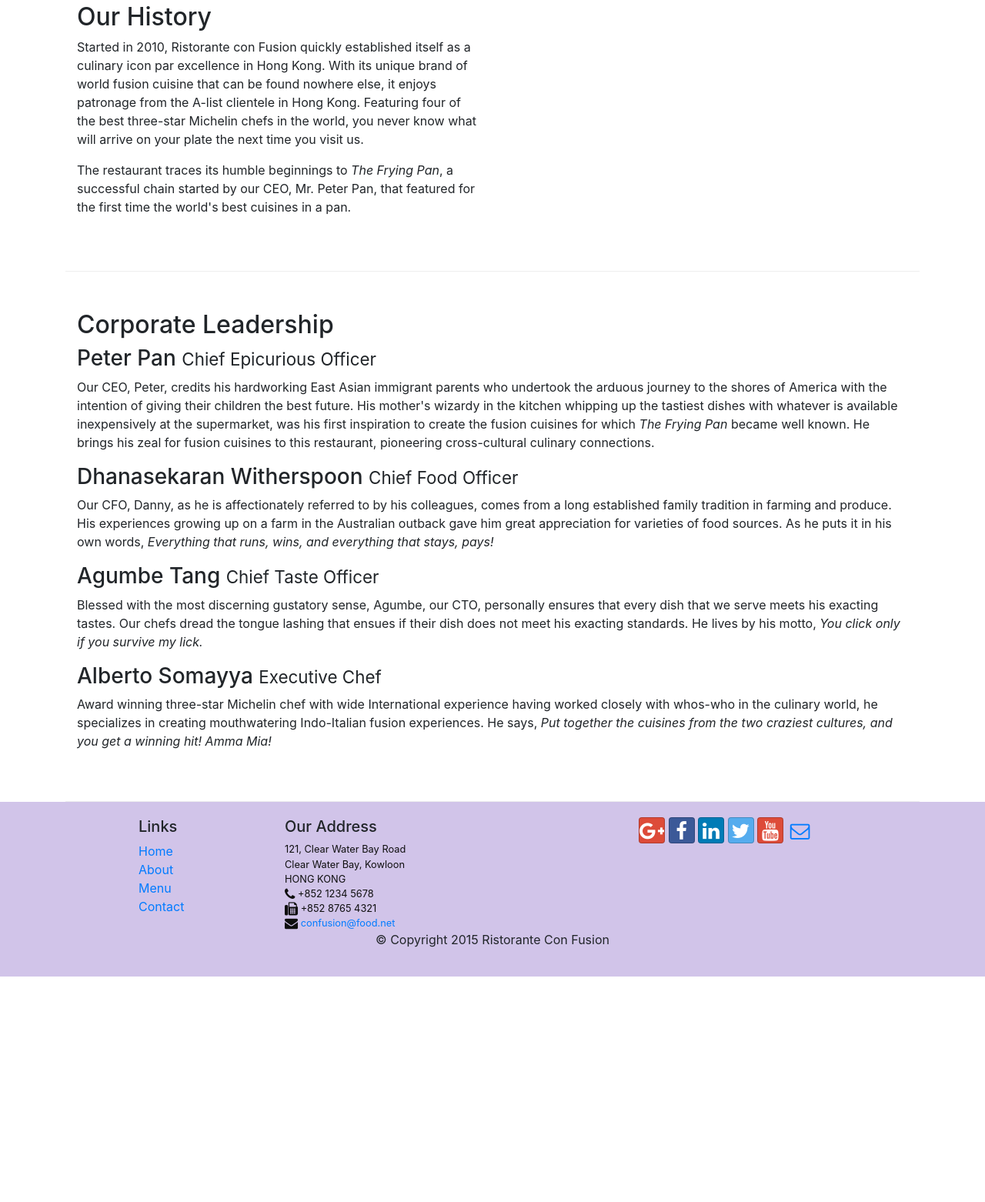
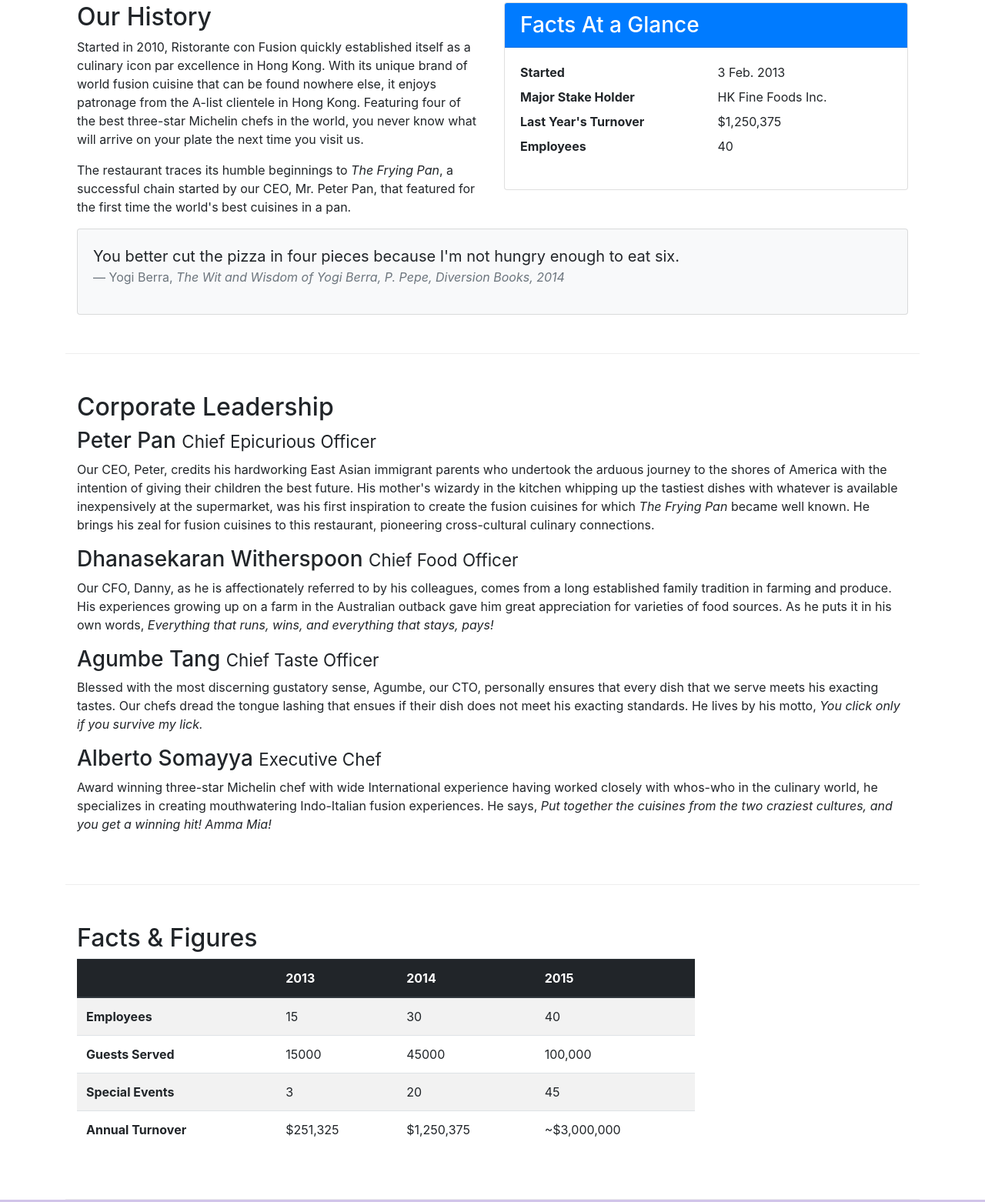
Before and after one commit to ramikko/conFusion, a website: page aboutus.html in a window 1280 px wide. Shown: the part 488-2050 px from the top of the page at 77% size. Before the commit the page ends 1757 px from the top, so only its background shows below. Drawn offline with nearby package versions, Linux system fonts and the light colour scheme.

Commit message:
Tables and Cards

```diff
--- a/aboutus.html
+++ b/aboutus.html
@@ -68,9 +68,39 @@
                 <p>Started in 2010, Ristorante con Fusion quickly established itself as a culinary icon par excellence in Hong Kong. With its unique brand of world fusion cuisine that can be found nowhere else, it enjoys patronage from the A-list clientele in Hong Kong.  Featuring four of the best three-star Michelin chefs in the world, you never know what will arrive on your plate the next time you visit us.</p>
                 <p>The restaurant traces its humble beginnings to <em>The Frying Pan</em>, a successful chain started by our CEO, Mr. Peter Pan, that featured for the first time the world's best cuisines in a pan.</p>
             </div>
-            <div class="col-xs col-lg col-sm">
+            <div class="col-12 col-sm-6">
+                <div class="card">
+                    <h3 class="card-header bg-primary text-white">Facts At a Glance</h3>
+                    <div class="card-body">
+                        <dl class="row">
+                            <dt class="col-6">Started</dt>
+                            <dd class="col-6">3 Feb. 2013</dd>
+                            <dt class="col-6">Major Stake Holder</dt>
+                            <dd class="col-6">HK Fine Foods Inc.</dd>
+                            <dt class="col-6">Last Year's Turnover</dt>
+                            <dd class="col-6">$1,250,375</dd>
+                            <dt class="col-6">Employees</dt>
+                            <dd class="col-6">40</dd>
+                        </dl>
+                    </div>
+                </div>
+            </div>
+
+            <div class="col-12">
+                <div class="card card-body bg-light">
+                    <blockquote class="blockquote">
+                        <p class="mb-0">You better cut the pizza in four pieces because
+                            I'm not hungry enough to eat six.</p>
+                        <footer class="blockquote-footer">Yogi Berra,
+                            <cite title="Source Title">The Wit and Wisdom of Yogi Berra,
+                            P. Pepe, Diversion Books, 2014</cite>
+                        </footer>
+                    </blockquote>
+                </div>
             </div>
         </div>
+
+
 
 
         <div class="row row-content">
@@ -86,6 +116,54 @@
                 <p class="hidden-xs-down">Award winning three-star Michelin chef with wide International experience having worked closely with whos-who in the culinary world, he specializes in creating mouthwatering Indo-Italian fusion experiences. He says, <em>Put together the cuisines from the two craziest cultures, and you get a winning hit! Amma Mia!</em></p>
             </div>
        </div>
+
+        <div class="row row-content">
+            <div class="col-12 col-sm-9">
+                <h2>Facts &amp; Figures</h2>
+                <div class="table-responsive">
+                    <table class="table table-striped">
+                        <thead class="thead-dark">
+                            <tr>
+                                <th>&nbsp;</th>
+                                <th>2013</th>
+                                <th>2014</th>
+                                <th>2015</th>
+                            </tr>
+                        </thead>
+                        <tbody>
+                            <tr>
+                                <th>Employees</th>
+                                <td>15</td>
+                                <td>30</td>
+                                <td>40</td>
+                            </tr>
+                            <tr>
+                                <th>Guests Served</th>
+                                <td>15000</td>
+                                <td>45000</td>
+                                <td>100,000</td>
+                            </tr>
+                            <tr>
+                                <th>Special Events</th>
+                                <td>3</td>
+                                <td>20</td>
+                                <td>45</td>
+                            </tr>
+                            <tr>
+                                <th>Annual Turnover</th>
+                                <td>$251,325</td>
+                                <td>$1,250,375</td>
+                                <td>~$3,000,000</td>
+                            </tr>
+                        </tbody>
+                    </table>
+                </div>
+            </div>
+             <div class="col-12 col-sm-3">
+            </div>
+       </div>
+
+
 
     </div>
 
```
Also changed, not shown: contactus.html (+4 -33 lines).
